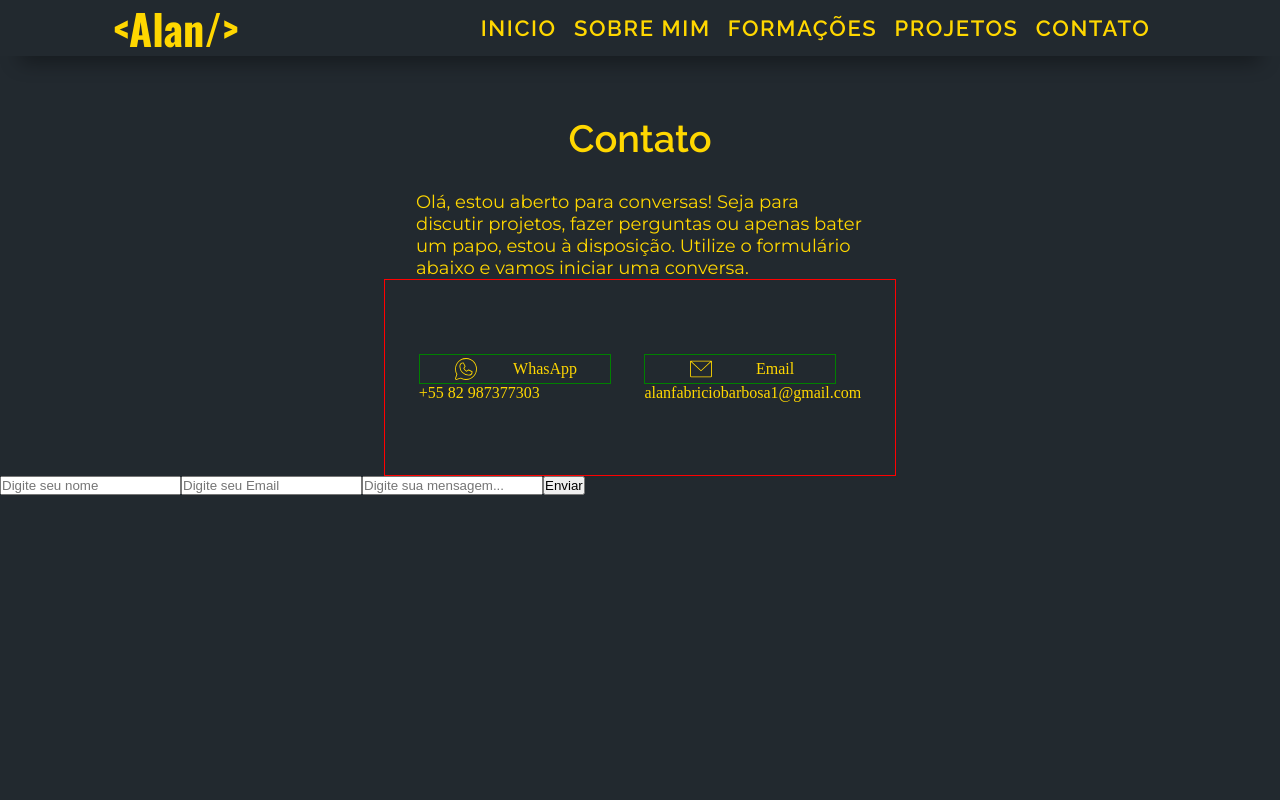
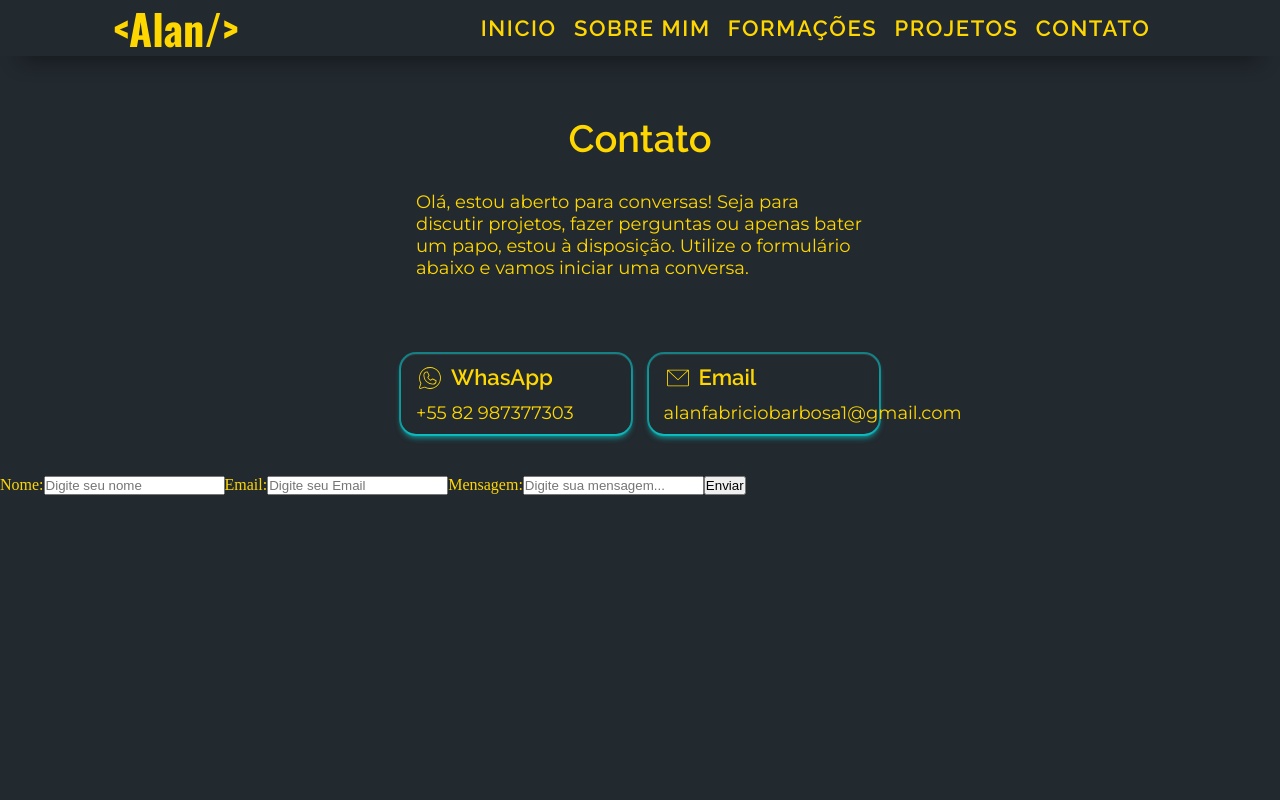
Before and after one commit to AlanFabricioBarbosa/meu-portfolio, a React (Vite) app: page /contact in a window 1280 px wide. Shown: the top 800 px of the page. Built offline with nearby package versions, Linux system fonts and the light colour scheme.

Commit message:
:lipstick: feat: Estilização da página de contato

```diff
--- a/src/Components/ContactMe/index.jsx
+++ b/src/Components/ContactMe/index.jsx
@@ -1,6 +1,6 @@
 import ImgWhatsApp from '.././../assets/icones/whatsapp-logo-thin.svg'
 import ImgGmail from '.././../assets/icones/envelope-simple-thin.svg'
-import { ContactMeContainer, ContactTextContent, FigureContent } from './styles'
+import { ContactMeContainer, ContactTextContent, FigureBox, FigureContent } from './styles'
 
 export default function ContactMe() {
    return (
@@ -11,17 +11,17 @@ export default function ContactMe() {
          </ContactTextContent>
          <FigureContent>
             <div>
-               <figure>
+               <FigureBox>
                   <img src={ImgWhatsApp} alt="Logo do WhatsApp" />
                   <figcaption>WhasApp</figcaption>
-               </figure>
+               </FigureBox>
                <p>+55 82 987377303</p>
             </div>
             <div>
-               <figure>
+               <FigureBox>
                   <img src={ImgGmail} alt="Logo do Gmail" />
                   <figcaption>Email</figcaption>
-               </figure>
+               </FigureBox>
                <p>alanfabriciobarbosa1@gmail.com</p>
             </div>
          </FigureContent>
--- a/src/Components/ContactMe/styles.jsx
+++ b/src/Components/ContactMe/styles.jsx
@@ -28,15 +28,34 @@ export const FigureContent = styled.section`
    display: flex;
    justify-content: space-evenly;
    align-items: center;
+   margin-top: 55px;
    width: 40vw;
-   height: 65vh;
-   border: 1px solid red;
+   height: 15vh;
 
-   figure {
+   div{
       display: flex;
-      justify-content: space-evenly;
-      align-items: center;
-      width: 15vw;
-      border: 1px solid green;
+      flex-direction: column;
+      justify-content: center;
+      padding-left: 15px;
+      width: 18vw;
+      box-shadow: rgba(0, 255, 255, .4) 0px 0px 0px 2px, rgba(0, 255, 255, 0.65) 0px 4px 6px -1px, rgba(255, 255, 255, 0.08) 0px 1px 0px inset;
+      height: 10vh;
+      border-radius: 15px;
+   }
+
+   p {
+      font-family: 'Montserrat',sans-serif;
+      font-size: 18px;
    }
 `
+
+export const FigureBox = styled.figure`
+   display: flex;
+   margin-bottom: 10px;
+
+   figcaption {
+      font-size: 22px;
+      font-family: 'Raleway',sans-serif;
+      margin-left: 7px;
+   }
+`
--- a/src/Components/FormContact/index.jsx
+++ b/src/Components/FormContact/index.jsx
@@ -33,24 +33,33 @@ export default function FormContact() {
    return (
       <>
          <form onSubmit={sendEmail}>
+            <label>
+               Nome:
                <input
                   type="text"
                   placeholder="Digite seu nome"
                   value={name}
                   onChange={(e) => setName(e.target.value)}
                />
+            </label>
+            <label>
+               Email:
                <input
                   type="text"
                   placeholder="Digite seu Email"
                   value={email}
                   onChange={(e) => setEmail(e.target.value)}
                />
+            </label>
+            <label>
+               Mensagem:
                <input
                   type="text"
                   placeholder="Digite sua mensagem..."
                   value={message}
                   onChange={(e) => setMessage(e.target.value)}
                />
+            </label>
                <input type="submit" value="Enviar"/>
          </form>
       </>
```
Also changed, not shown: src/Components/FormContact/styles.jsx (added).
